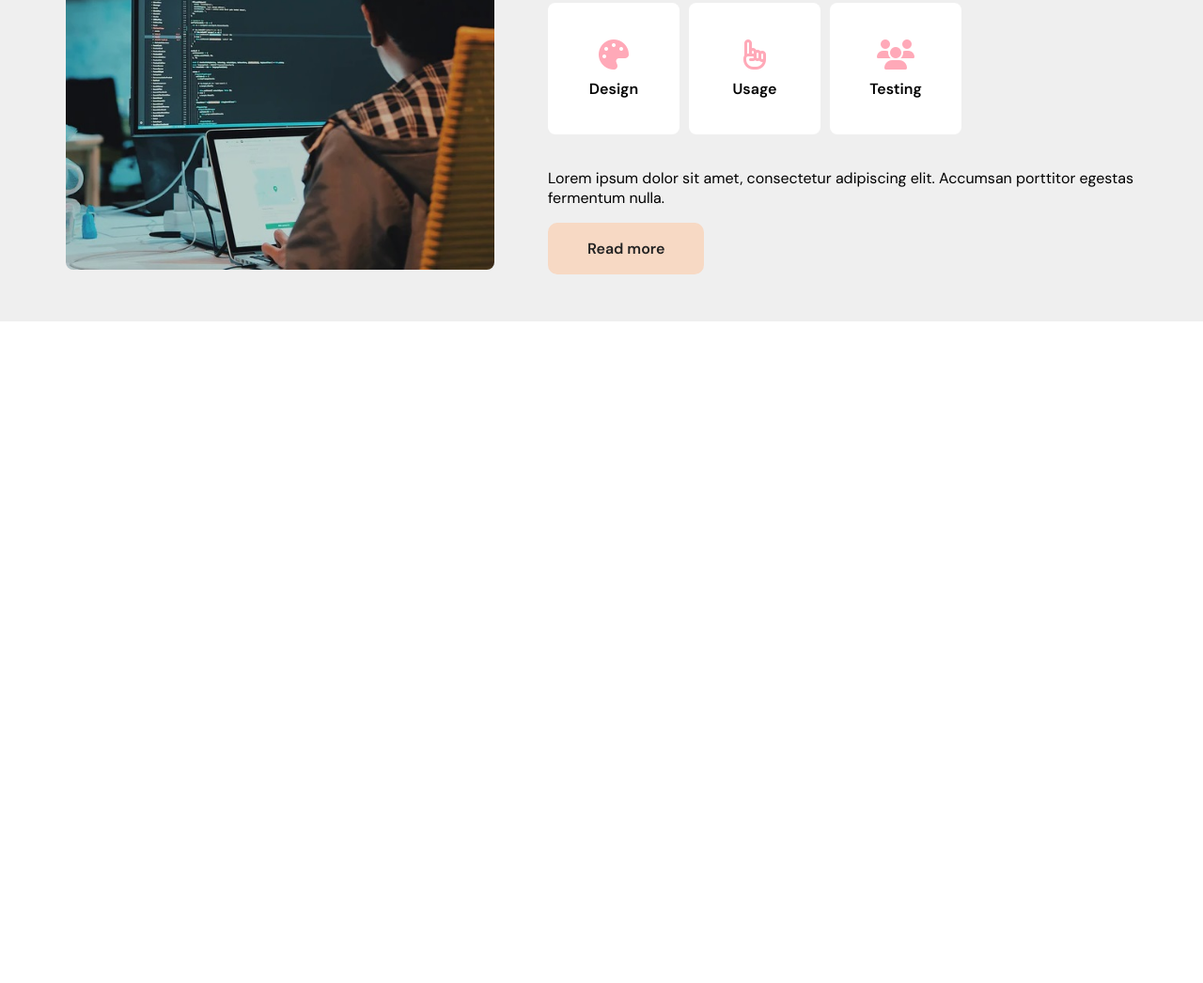
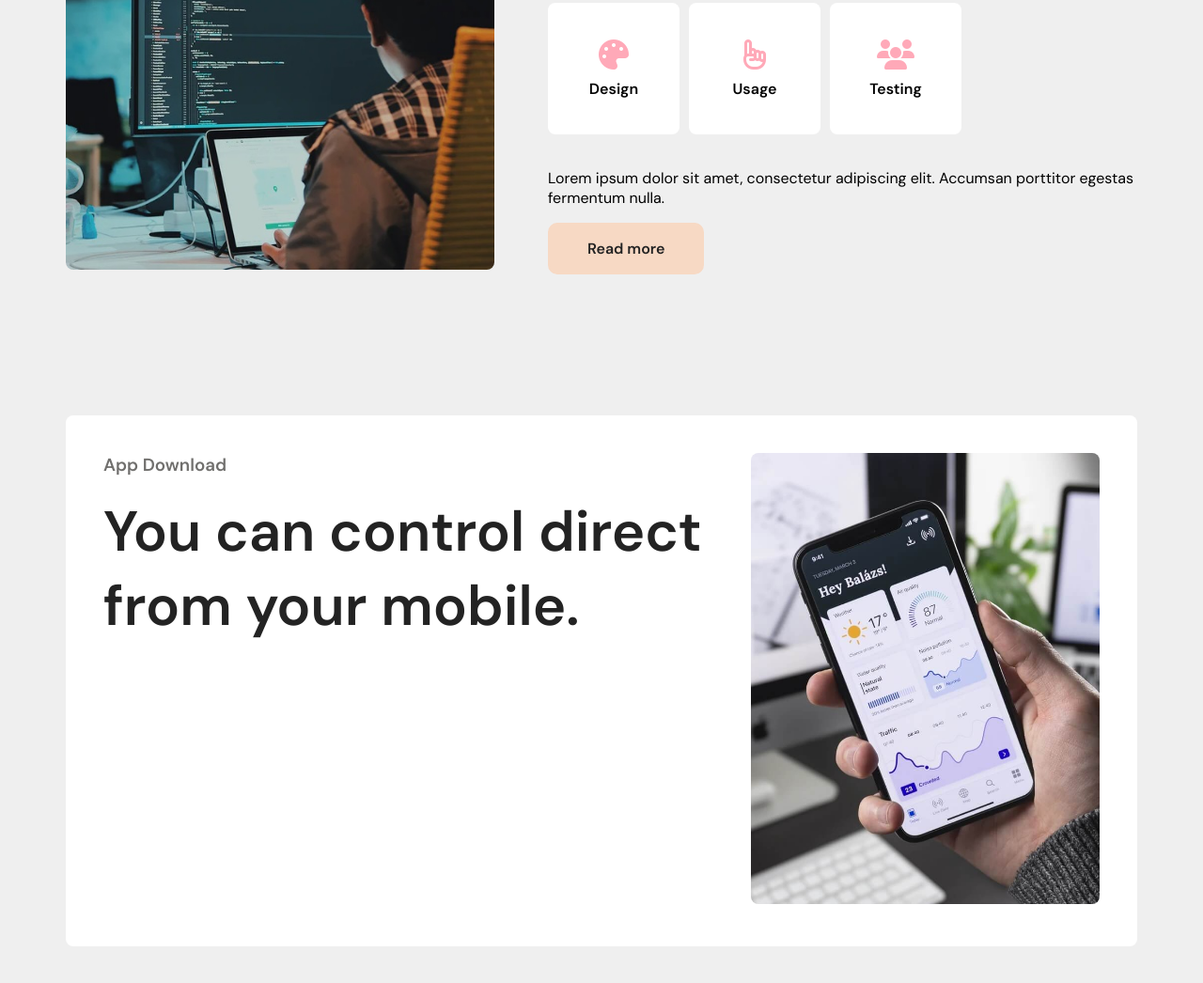
Before and after one commit to nguyenkien0703/project_mini1_fe, a plain HTML site: page index.html in a window 1280 px wide. Shown: the part 967-2013 px from the top of the page at 94% size. Before the commit the page ends 1309 px from the top, so only its background shows below. Drawn offline with Linux system fonts and the light colour scheme; a web font is replaced by a local one.

Commit message:
feat: done half section three

```diff
--- a/assets/css/style.css
+++ b/assets/css/style.css
@@ -296,3 +296,42 @@ lớp mờ mờ của section-one::before kia nó lại bì đè lên, thì k th
     }
 }
 /* end section-two */
+
+/* section three  */
+.section-three {
+    background: var(--bg-1);
+    padding-top: 100px;
+    padding-bottom: 100px;
+}
+.section-three .inner-wrap {
+    display: flex;
+    padding: 40px;
+    background: #fff;
+    border-radius: 8px;
+
+}
+.section-three .inner-image  {
+    width: 35%;
+    margin-left: 50px;
+}
+.section-three .inner-image img {
+    width: 100%;
+    height: auto ;
+    border-radius: 8px;
+
+}
+.section-three .inner-content {
+    flex: 1
+}
+.section-three .inner-content .inner-sub-title {
+    color: rgb(112, 111, 109);
+    margin-top: 0;
+}
+.section-three .inner-content .inner-title {
+    color: var(--color-text);
+    font-size: 60px;
+    margin-top: 0;
+    margin-bottom: 0;
+
+}
+/* end section three  */
--- a/index.html
+++ b/index.html
@@ -107,6 +107,23 @@
     </div>
 </div>
 <!--end  section-two -->
+
+<!-- section three  -->
+<div class="section-three">
+    <div class="container">
+        <div class="inner-wrap">
+
+            <div class="inner-content">
+                <h3 class="inner-sub-title">App Download</h3>
+                <h2 class="inner-title">You can control direct from your mobile.</h2>
+            </div>
+            <div class="inner-image">
+                <img src="./assets/image/features2.jpg" alt="">
+            </div>
+        </div>
+    </div>
+</div>
+<!-- end section three  -->
 </body>
 
 </html>
```
Also changed, not shown: assets/image/features2.jpg (added).
